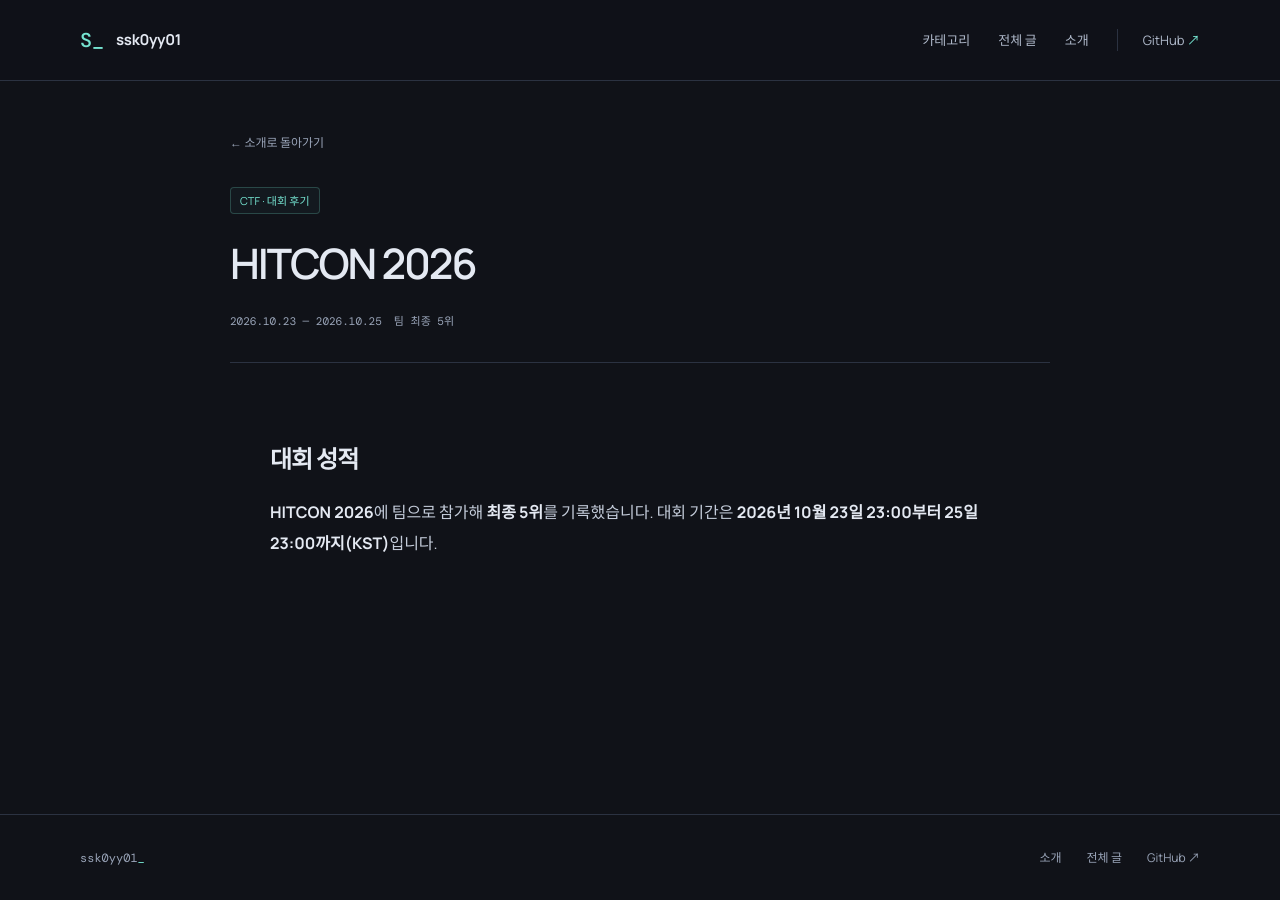
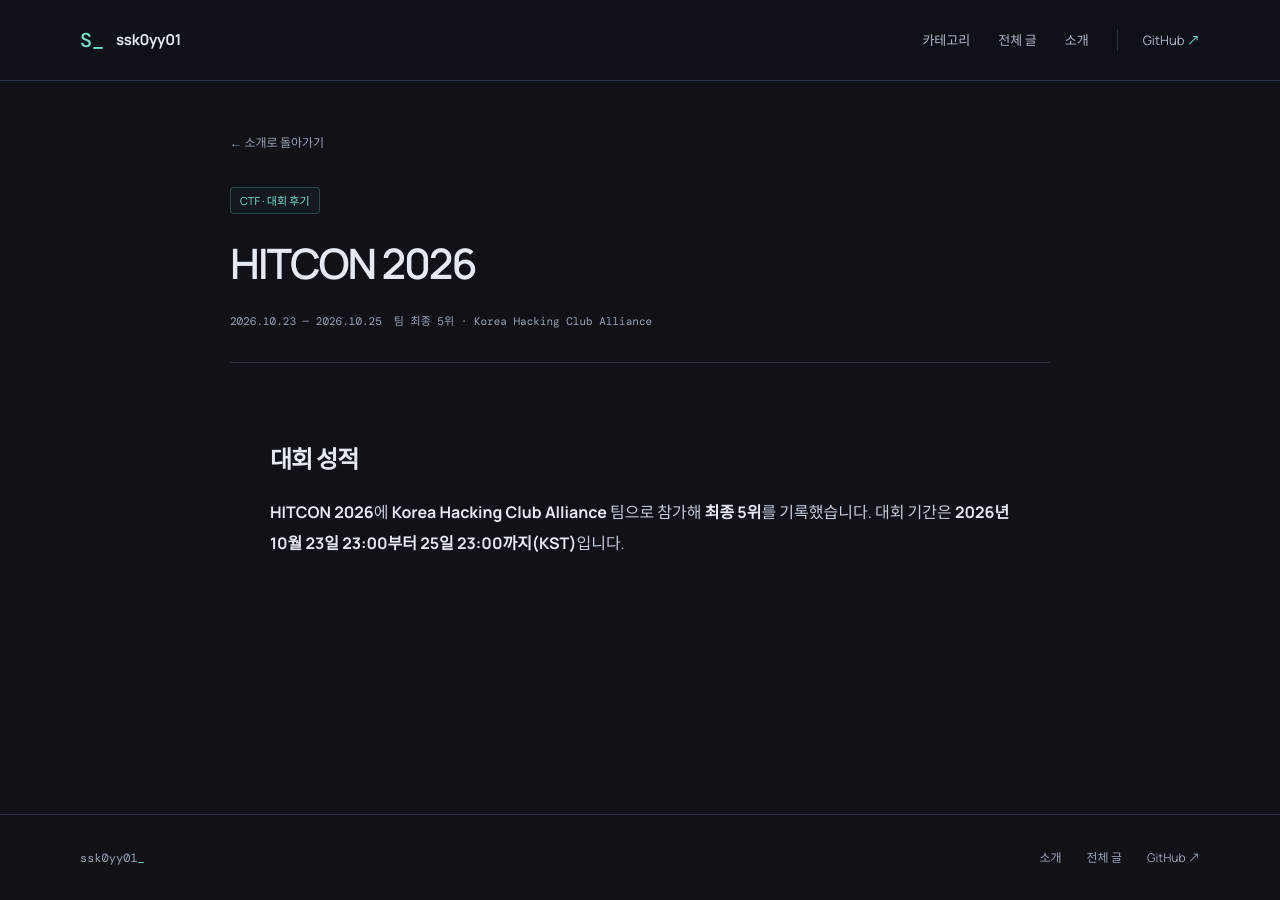
Before and after one commit to ssk0yy01/ssk0yy01.github.io, a Jekyll site: the page built from _credentials/hitcon-2026.md, in a window 1280 px wide. Built offline with Jekyll 4.4.1, drawn with Linux system fonts in a browser that asks for light colours.

Commit message:
Add HITCON team name from event recap

```diff
--- a/_credentials/hitcon-2026.md
+++ b/_credentials/hitcon-2026.md
@@ -3,12 +3,12 @@
 group: ctf
 kind: CTF · 대회 후기
 period: "2026.10.23 — 2026.10.25"
-result: 팀 최종 5위
+result: "팀 최종 5위 · Korea Hacking Club Alliance"
 order: 1
-summary: "팀 최종 5위"
+summary: "팀 최종 5위 · Korea Hacking Club Alliance"
 evidence: []
 ---
 
 ## 대회 성적
 
-**HITCON 2026**에 팀으로 참가해 **최종 5위**를 기록했습니다. 대회 기간은 **2026년 10월 23일 23:00부터 25일 23:00까지(KST)**입니다.
+**HITCON 2026**에 **Korea Hacking Club Alliance** 팀으로 참가해 **최종 5위**를 기록했습니다. 대회 기간은 **2026년 10월 23일 23:00부터 25일 23:00까지(KST)**입니다.
```
